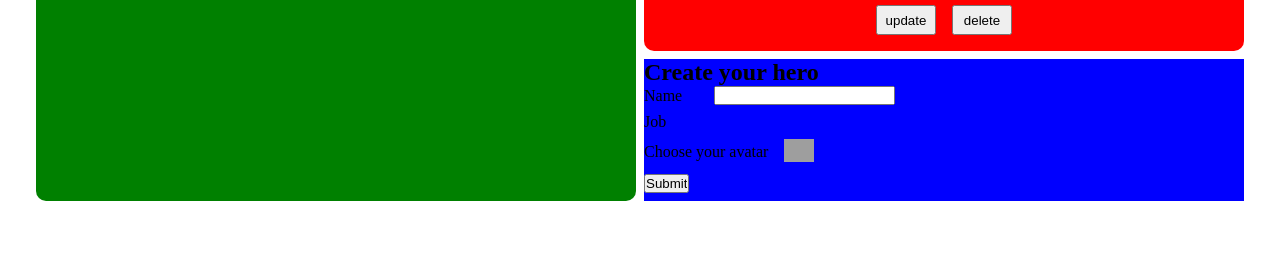
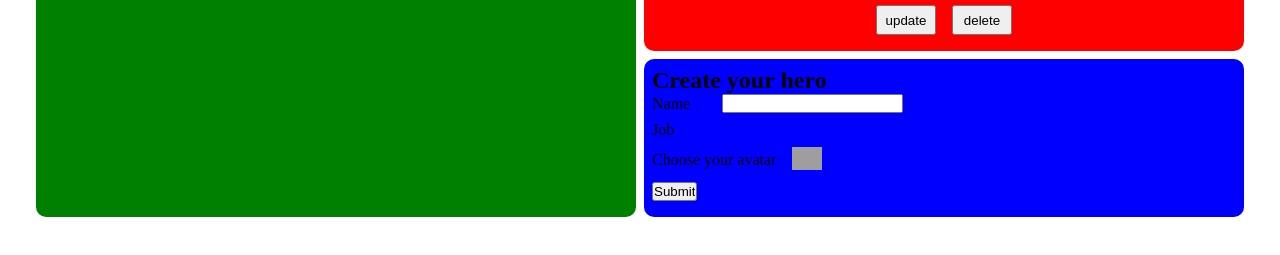
Before and after one commit to zx4545zx/Heroes, a website built with Parcel: page index.html in a window 1280 px wide. Shown: the part 135-390 px from the top of the page. Built offline with nearby package versions, Linux system fonts and the light colour scheme; no server answers; grey boxes are pictures that could not be loaded.

Commit message:
update style create-heroes-form

```diff
--- a/src/main.scss
+++ b/src/main.scss
@@ -111,4 +111,6 @@ hr {
 
 #form-hero {
   background-color: blue;
+  padding: 0.5rem;
+  border-radius: 10px;
 }
```
